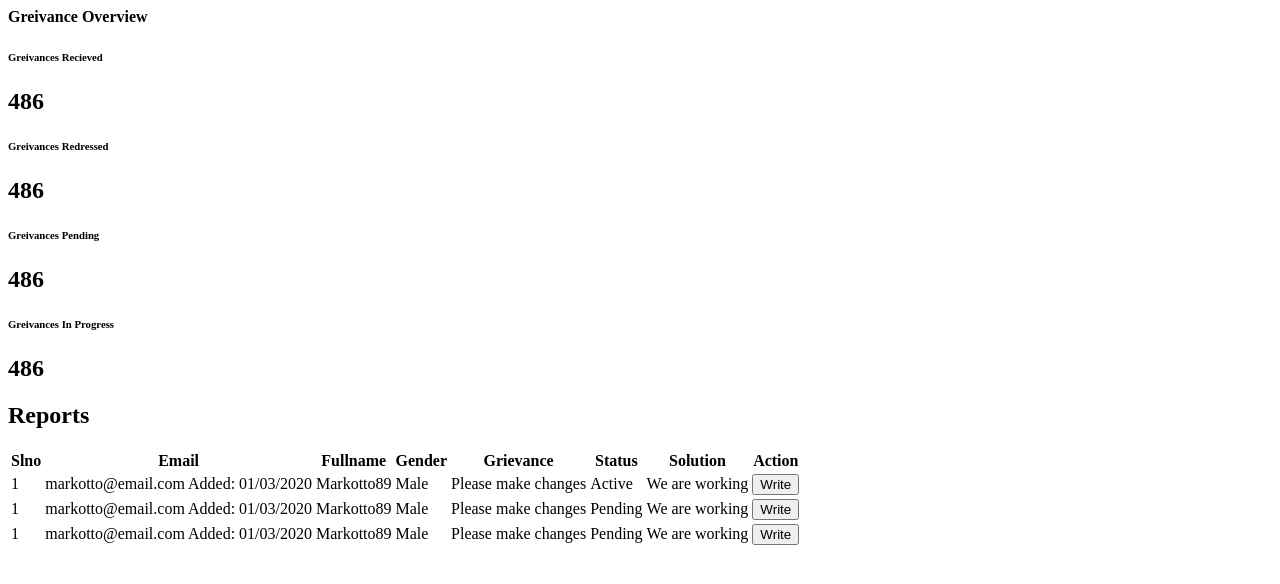
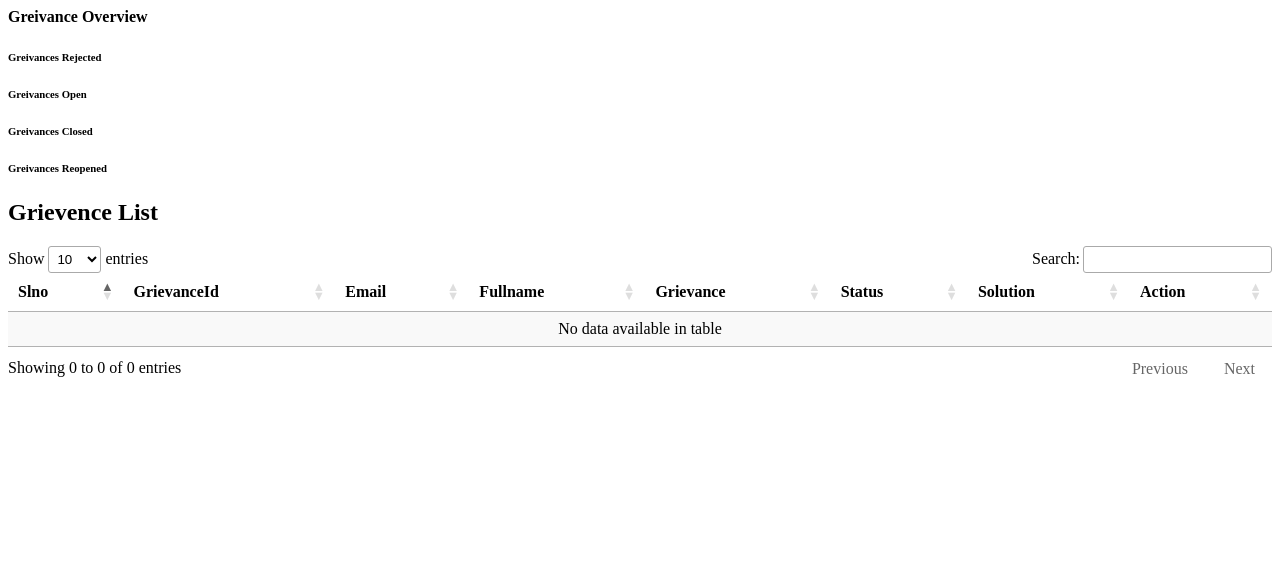
Before and after one commit to Meghana00/Grievance-aitam, a PHP site: page /grievance-aitam/admin/pages/Reports.php in a window 1280 px wide. Shown: the top 584 px of the page. Run offline with PHP 8.4, Linux system fonts and the light colour scheme; some libraries are stand-ins or nearby versions.

Commit message:
changes made

```diff
--- a/admin/pages/Reports.php
+++ b/admin/pages/Reports.php
@@ -1,3 +1,5 @@
+
+<link rel="stylesheet" type="text/css" href="https://cdn.datatables.net/1.10.25/css/jquery.dataTables.css">
 <div class=" overview bg-light">
         <h4 class="mt-5">Greivance Overview </h4>
 
@@ -6,8 +8,8 @@
                     <div class="col-md-4 col-xl-3">
                         <div class="card bg-c-blue order-card">
                             <div class="card-block">
-                                <h6 class="m-b-20">Greivances Recieved</h6>
-                                <h2 class="order-card "><i class="fa fa-th-list" aria-hidden="true"></i><span class="f-right">486</span></h2>
+                                <h6 class="m-b-20">Greivances Rejected</h6>
+                                <h2 class="order-card "><i class="fa fa-th-list" aria-hidden="true"></i><span class="f-right Rejected"></span></h2>
 
                             </div>
                         </div>
@@ -16,8 +18,8 @@
                     <div class="col-md-4 col-xl-3">
                         <div class="card bg-c-green order-card">
                             <div class="card-block">
-                                <h6 class="m-b-20">Greivances Redressed</h6>
-                                <h2 class=" order-card"><i class="fa fa-th-list" aria-hidden="true"></i><span class="f-right" >486</span></h2>
+                                <h6 class="m-b-20">Greivances Open</h6>
+                                <h2 class=" order-card"><i class="fa fa-th-list" aria-hidden="true"></i><span class="f-right Open" ></span></h2>
 
                             </div>
                         </div>
@@ -26,8 +28,8 @@
                     <div class="col-md-4 col-xl-3">
                         <div class="card bg-c-yellow order-card">
                             <div class="card-block">
-                                <h6 class="m-b-20">Greivances Pending</h6>
-                                <h2 class=" order-card"><i class="fa fa-th-list" aria-hidden="true"></i><span class="f-right">486</span></h2>
+                                <h6 class="m-b-20">Greivances Closed</h6>
+                                <h2 class=" order-card"><i class="fa fa-th-list" aria-hidden="true"></i><span class="f-right Closed"></span></h2>
 
                             </div>
                         </div>
@@ -36,8 +38,8 @@
                     <div class="col-md-4 col-xl-3">
                         <div class="card bg-c-pink order-card">
                             <div class="card-block">
-                                <h6 class="m-b-20">Greivances In Progress</h6>
-                                <h2 class=" order-card"><i class="fa fa-th-list" aria-hidden="true"></i><span class="f-right">486</span></h2>
+                                <h6 class="m-b-20">Greivances Reopened</h6>
+                                <h2 class=" order-card"><i class="fa fa-th-list" aria-hidden="true"></i><span class="f-right Reopened"></span></h2>
 
                             </div>
                         </div>
@@ -46,93 +48,32 @@
             </div>
     </div>
 	<!-- table start -->
-<section class="ftco-section">
+<section class="">
 		<div class="container">
 			<div class="row justify-content-center">
 				<div class="col-md-6 text-center mb-5">
-					<h2 class="heading-section">Reports</h2>
+					<h2 class="heading-section">Grievence List</h2>
 				</div>
 			</div>
 			<div class="row">
 				<div class="col-md-14">
 					<div class="table-wrap">
-						<table class="table table-responsive-xl">
+                        <table class="table display" id="Grievances"  style="width: 100%;">
 						  <thead>
 						    <tr>
 						      <th>Slno</th>
+                              <th>GrievanceId</th>
 						      <th>Email</th>
 						      <th>Fullname</th>
-                              <th>Gender</th>
                               <th>Grievance</th>
 						      <th>Status</th>
                               <th>Solution</th>
 						      <th>Action</th>
 						    </tr>
 						  </thead>
-						  <tbody>
-							  <!-- row1 -->
-						    <tr class="alert" role="alert">
-						    	<td>1</td>
-						      	<td class="d-flex align-items-center">
-						      		<div class="pl-3 email">
-						      			<span>markotto@email.com</span>
-						      			<span>Added: 01/03/2020</span>
-						      		</div>
-						     	</td>
-						      	<td>Markotto89</td>
-                                <td>Male</td>
-                                <td>Please make changes</td>
-						      	<td class="status"><span class="active">Active</span></td>
-                                <td>We are working</td>
-						      	<td>
-						      		<button type="button" class="close" data-dismiss="alert" aria-label="Close">
-				            		<span aria-hidden="true"><i class="fa fa-close"></i>Write</span>
-				          			</button>
-				        		</td>
-						    </tr>
-							<!-- end row1 -->
-                            <tr class="alert" role="alert">
-						    	<td>1</td>
-						      	<td class="d-flex align-items-center">
-						      		<div class="pl-3 email">
-						      			<span>markotto@email.com</span>
-						      			<span>Added: 01/03/2020</span>
-						      		</div>
-						     	</td>
-						      	<td>Markotto89</td>
-                                <td>Male</td>
-                                <td>Please make changes</td>
-						      	<td class="status"><span class="waiting">Pending</span></td>
-                                <td>We are working</td>
-						      	<td>
-						      		<button type="button" class="close" data-dismiss="alert" aria-label="Close">
-				            		<span aria-hidden="true"><i class="fa fa-close"></i>Write</span>
-				          			</button>
-				        		</td>
-						    </tr>
+						  <tbody class="Grievance-response">
+						  </tbody>
 
-
-                            <tr class="alert" role="alert">
-						    	<td>1</td>
-						      	<td class="d-flex align-items-center">
-						      		<div class="pl-3 email">
-						      			<span>markotto@email.com</span>
-						      			<span>Added: 01/03/2020</span>
-						      		</div>
-						     	</td>
-						      	<td>Markotto89</td>
-                                <td>Male</td>
-                                <td>Please make changes</td>
-						      	<td class="status"><span class="waiting">Pending</span></td>
-                                <td>We are working</td>
-						      	<td>
-						      		<button type="button" class="close" data-dismiss="alert" aria-label="Close">
-				            		<span aria-hidden="true"><i class="fa fa-close"></i>Write</span>
-				          			</button>
-				        		</td>
-						    </tr>
-
-						  </tbody>
 						</table>
 					</div>
 				</div>
@@ -140,3 +81,13 @@
 		</div>
 	</section>
 	<!-- table end-->
+
+
+    <script src="https://code.jquery.com/jquery-3.5.1.js"></script>
+<script src="https://cdn.datatables.net/1.10.25/js/jquery.dataTables.min.js"></script>
+<script>
+   $(document).ready(function() {
+    $('#Grievances').DataTable( {
+    } );
+} );
+</script>
--- a/mailer.php
+++ b/mailer.php
@@ -54,7 +54,7 @@ else{
 							<div class="col d-flex justify-content-center">
 								<div class="col-sm-1 "> <i class="far fa-user-circle ms-3" style="font-size: 3rem;"></i> </div>
 								<div class="col-sm-11 ">
-									<p class="ms-1 fw-lighter text-success" style="font-size:32px;">Grievance Response</p>
+									<p class="ms-1 fw-lighter text-success" style="font-size:32px;">Mail Response</p>
 								</div>
 							</div>
 						</div>
```
Also changed, not shown: admin/backScript.php (+19 -0 lines), admin/pages/GrievanceMem.php (+41 -2 lines), admin/pages/changePassword.php (+5 -4 lines), admin/script.js (+37 -2 lines), student/pages/grievancerequestpage.php (+7 -2 lines).
